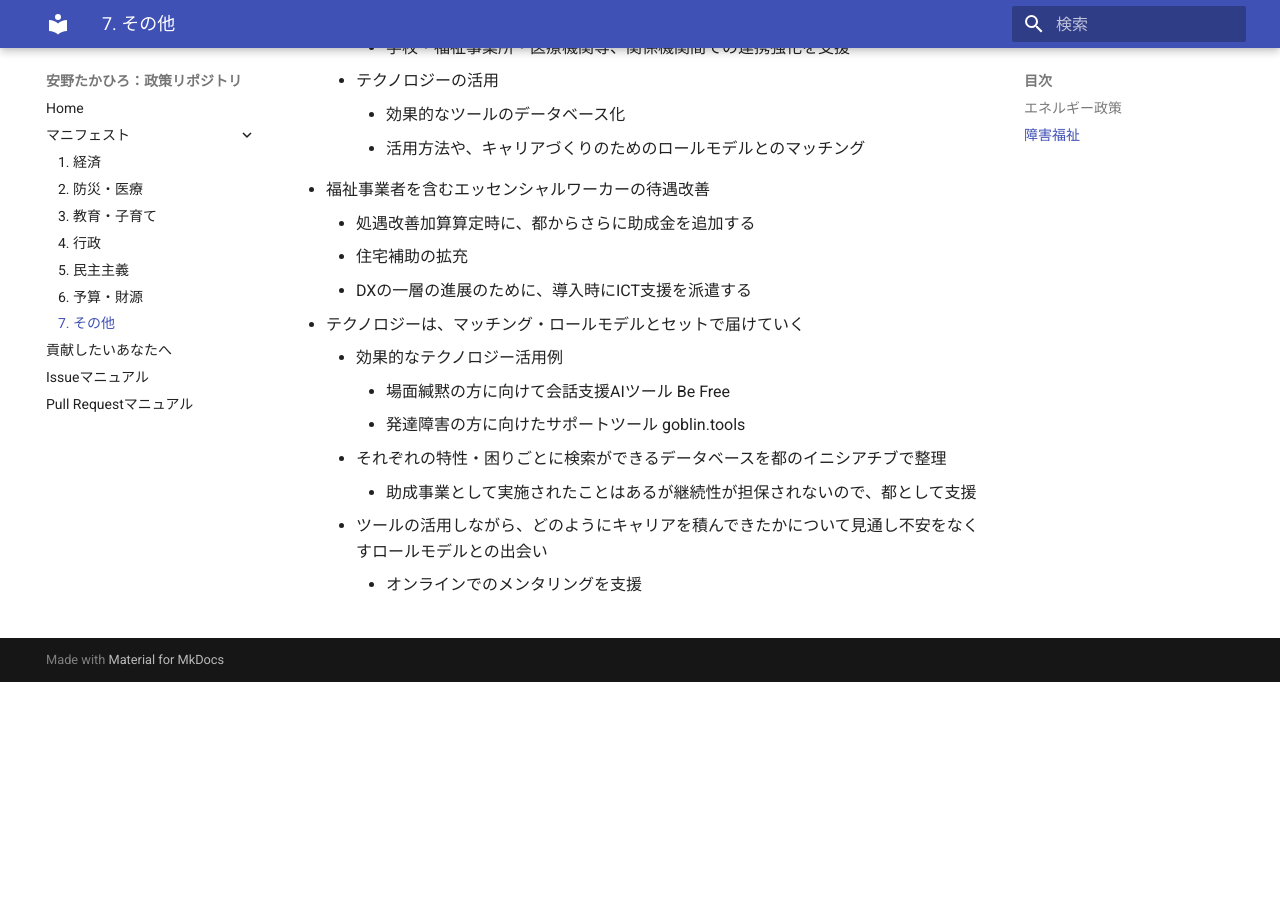
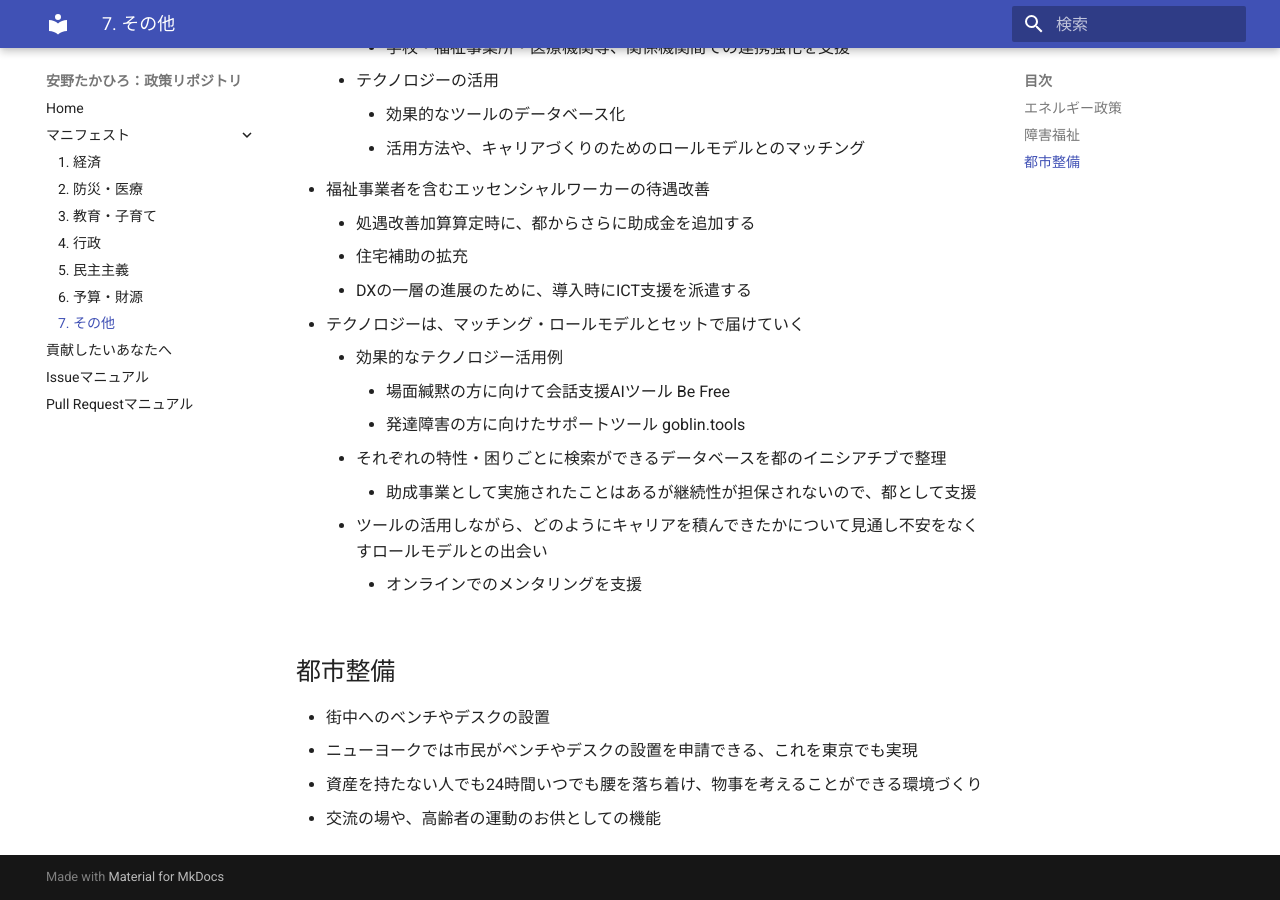
Before and after one commit to takahiroanno2024/election2024, an MkDocs documentation site: the page built from docs/manifest/others.md, in a window 1280 px wide and 900 px high, scrolled down 2320 px. Built offline with MkDocs 1.6.1 and Material for MkDocs 9.7.7, drawn with Linux system fonts in a browser that asks for light colours; before the commit the page ends 3002 px from its top, so only the background shows below that.

Commit message:
Update others.md: 都市整備セクションを追加、公共ベンチ・デスクの設置について追記

```diff
--- a/docs/manifest/others.md
+++ b/docs/manifest/others.md
@@ -59,3 +59,9 @@
         - 助成事業として実施されたことはあるが継続性が担保されないので、都として支援
     - ツールの活用しながら、どのようにキャリアを積んできたかについて見通し不安をなくすロールモデルとの出会い
         - オンラインでのメンタリングを支援
+
+## 都市整備
+- 街中へのベンチやデスクの設置
+  - ニューヨークでは市民がベンチやデスクの設置を申請できる、これを東京でも実現
+  - 資産を持たない人でも24時間いつでも腰を落ち着け、物事を考えることができる環境づくり
+  - 交流の場や、高齢者の運動のお供としての機能
```
